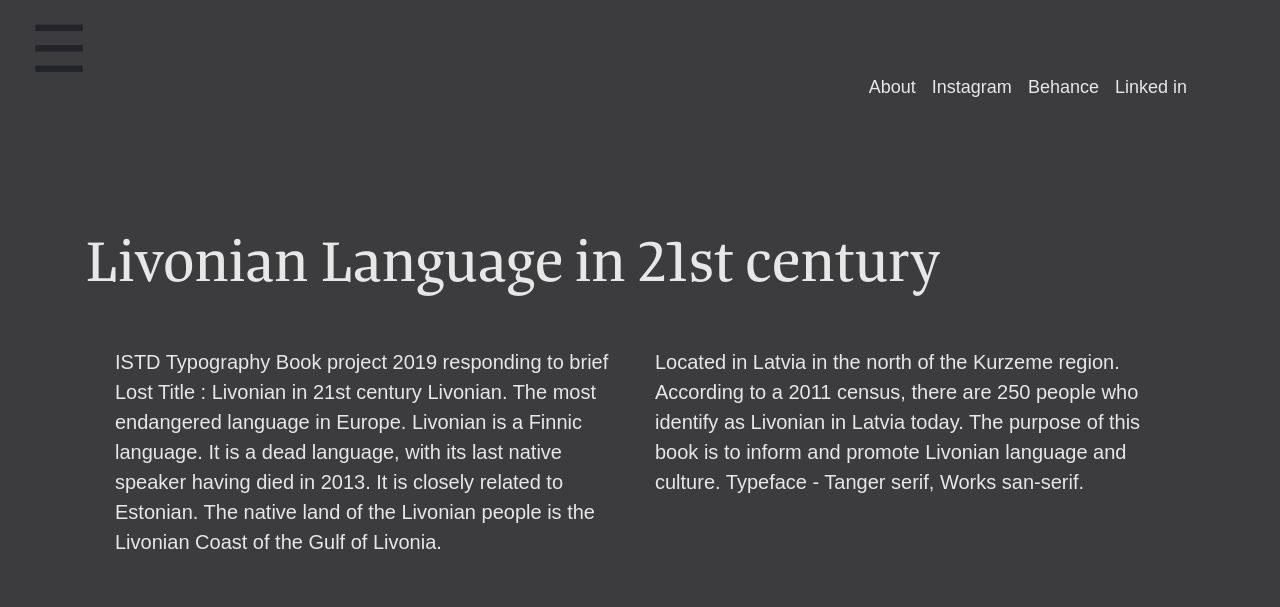
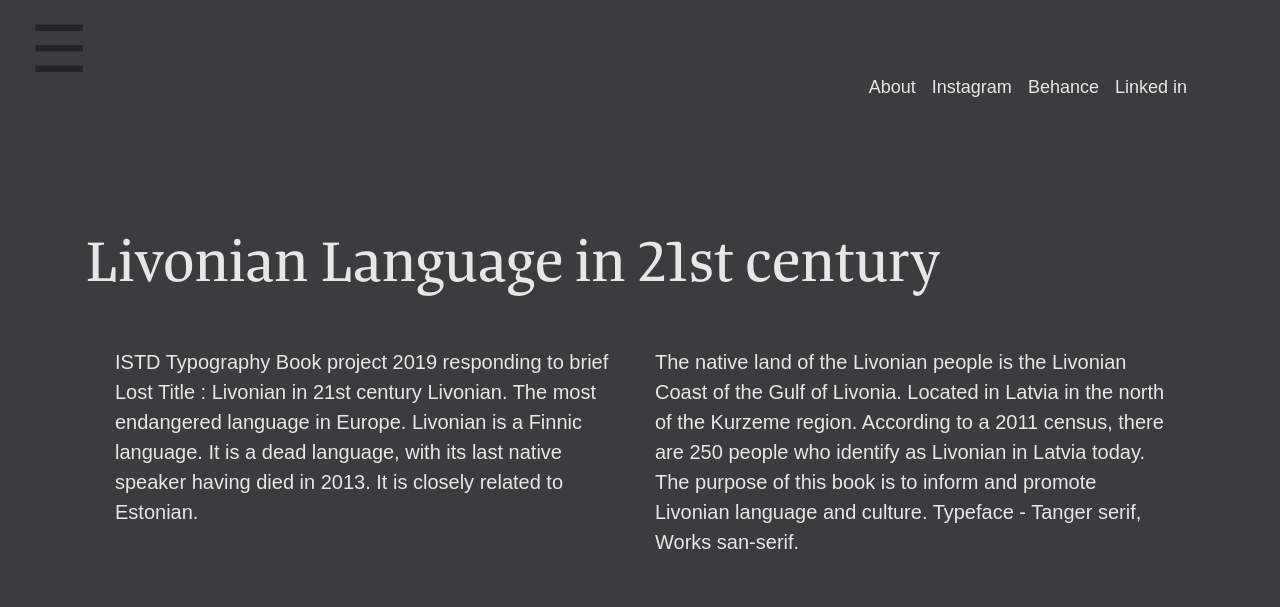
Before and after one commit to GRBACJANA/GRBACJANA.github.io, a plain HTML site: page livonian.html in a window 1280 px wide. Shown: the top 607 px of the page. Drawn offline with nearby package versions, Linux system fonts and the light colour scheme.

Commit message:
Update livonian.html

```diff
--- a/livonian.html
+++ b/livonian.html
@@ -93,12 +93,12 @@
                             ISTD Typography Book project 2019 responding to brief Lost
 Title : Livonian in 21st century Livonian. The most endangered language in Europe.
 Livonian is a Finnic language. It is a dead language, with its last native speaker having
-died in 2013. It is closely related to Estonian. The native land of the Livonian people is the Livonian Coast of the Gulf of Livonia.
+died in 2013. It is closely related to Estonian.
                         </p>
                     </div>
                     <div class="col-lg-6">
                         <p class="projectidentitytext">
-                              Located in Latvia in the north of the Kurzeme region. According to a 2011 census, there are 250 people who identify as Livonian in Latvia today.
+                              The native land of the Livonian people is the Livonian Coast of the Gulf of Livonia. Located in Latvia in the north of the Kurzeme region. According to a 2011 census, there are 250 people who identify as Livonian in Latvia today.
 The purpose of this book is to inform and promote Livonian language and culture. Typeface - Tanger serif, Works san-serif.
 
 
```
